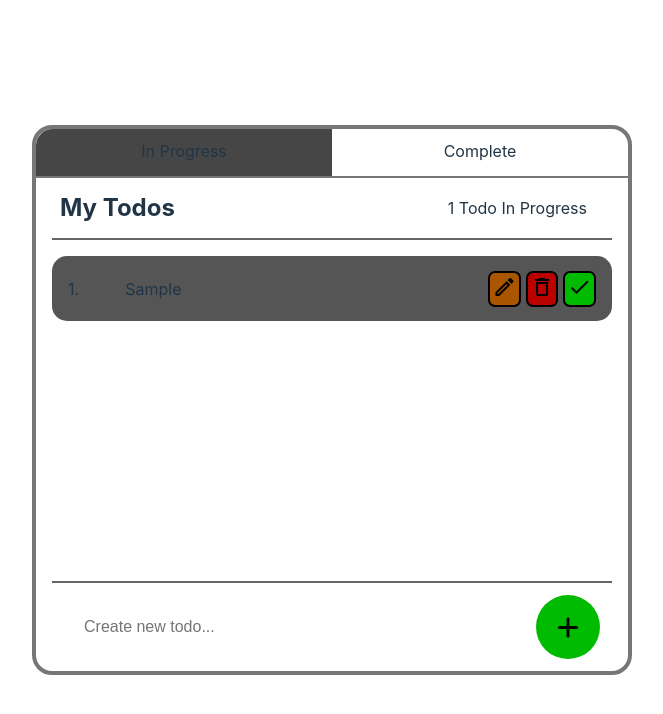
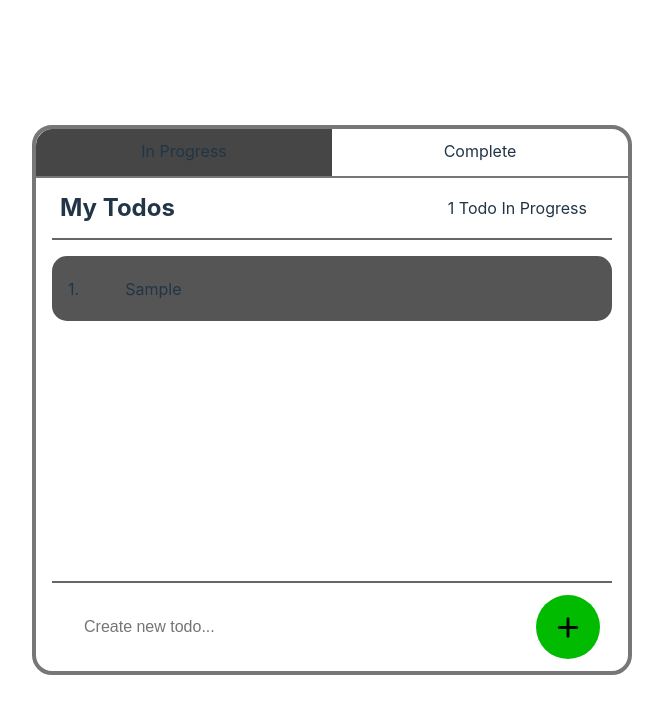
Before and after one commit to s-meenaghan7/react-todolist, a React (Vite) app: page / in a window 1280 px wide. Both pictures are taken after typing "Sample" into the empty fields and a click on the button "add". Shown: the top 714 px of the page, without its empty margins (308-971 px from the left). Built offline with nearby package versions, Linux system fonts and the light colour scheme.

Commit message:
Todo action buttons only appear on hover

```diff
--- a/src/todolist/components/Todo.jsx
+++ b/src/todolist/components/Todo.jsx
@@ -9,6 +9,7 @@ export default function Todo({ todo, position, removeTodo, completeTodo }) {
   const [isUpdating, setIsUpdating] = useState(false);
   const [isPendingDelete, setIsPendingDelete] = useState(false);
   const [isPendingComplete, setIsPendingComplete] = useState(false);
+  const [showButtons, setShowButtons] = useState(false);
 
   const startUpdating = () => {
     if (!todo.isComplete) setIsUpdating(true);
@@ -24,6 +25,8 @@ export default function Todo({ todo, position, removeTodo, completeTodo }) {
     <div
       className={`todo ${isPendingDelete ? 'pending-delete' :
         isPendingComplete || todo.isComplete ? 'pending-complete' : ''}`}
+      onMouseEnter={() => setShowButtons(true)}
+      onMouseLeave={() => setShowButtons(false)}
     >
       <span>
         {position}.
@@ -78,6 +81,7 @@ export default function Todo({ todo, position, removeTodo, completeTodo }) {
               />
               :
               <TodoActionsButtonGroup
+                visibility={showButtons}
                 editFunction={startUpdating}
                 deleteFunction={setIsPendingDelete}
                 completeFunction={setIsPendingComplete}
--- a/src/todolist/components/TodoActionsButtonGroup.jsx
+++ b/src/todolist/components/TodoActionsButtonGroup.jsx
@@ -1,8 +1,8 @@
 import React from 'react';
 
-export default function TodoActionsButtonGroup({ editFunction, deleteFunction, completeFunction }) {
+export default function TodoActionsButtonGroup({ visibility, editFunction, deleteFunction, completeFunction }) {
   return (
-    <div className='btn-container'>
+    <div className='btn-container' style={{ "visibility": visibility ? "visible" : "hidden" }}>
       <button
         type='button'
         id='edit-btn'
```
